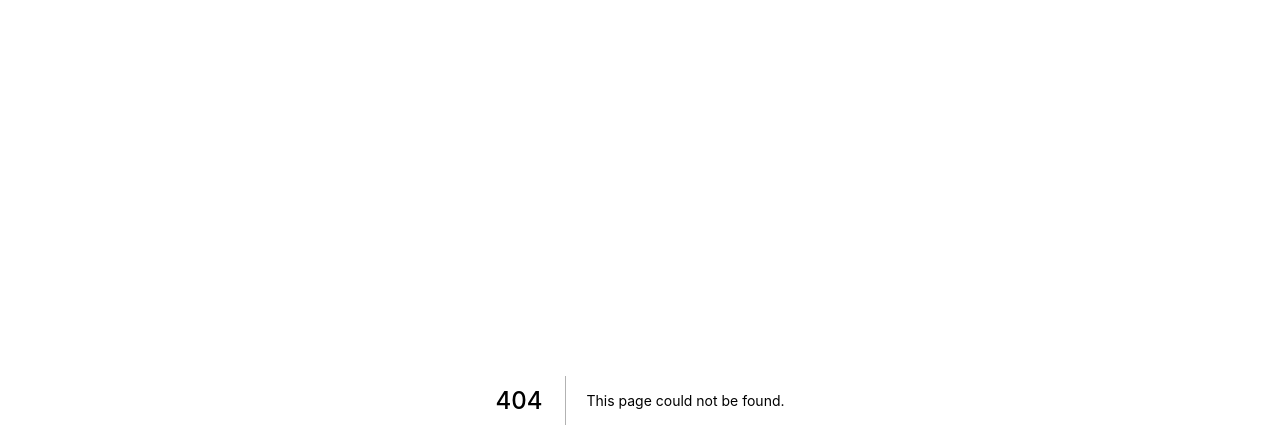
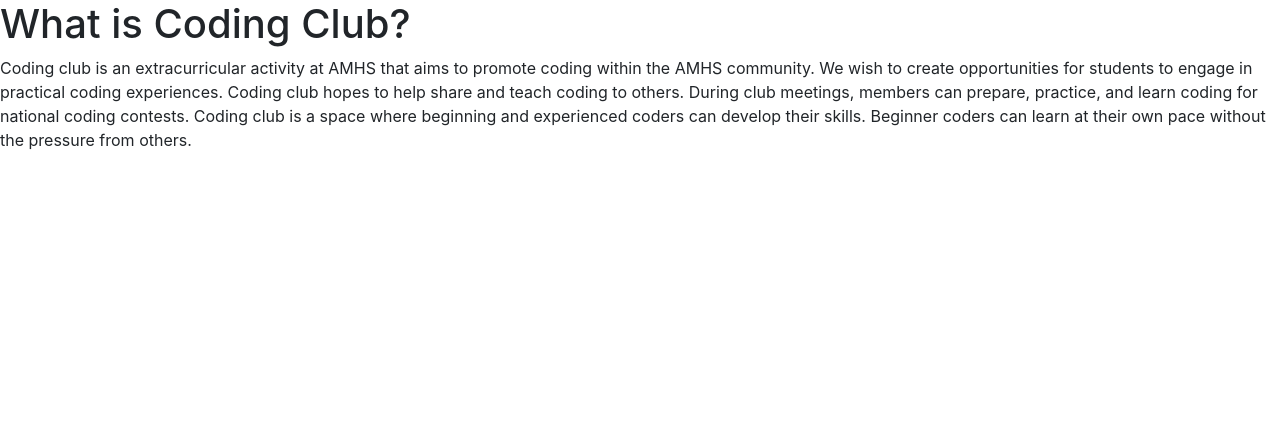
Before and after one commit to Coding-Club-AMHS/coding-club-website, a Next.js app: page /basicclubinfo in a window 1280 px wide. Before the commit this address had no page. Shown: the top 448 px of the page. Built offline with nearby package versions, Linux system fonts and the light colour scheme.

Commit message:
added page basic club info

```diff
--- /dev/null
+++ b/pages/basicclubinfo.js
@@ -0,0 +1,18 @@
+import Head from 'next/head'
+import Menu from '../../components/Menu'
+
+export default function BasicClubInfo() {
+    return (
+        <div>
+            <Head>
+                <title> Basic Club Information</title>
+            </Head>
+            <main>
+                <h1> What is Coding Club? </h1>
+                <p>
+                    Coding club is an extracurricular activity at AMHS that aims to promote coding within the AMHS community. We wish to create opportunities for students to engage in practical coding experiences. Coding club hopes to help share and teach coding to others. During club meetings, members can prepare, practice, and learn coding for national coding contests. Coding club is a space where beginning and experienced coders can develop their skills. Beginner coders can learn at their own pace without the pressure from others.
+           </p>
+            </main>
+        </div>
+    )
+}
```
